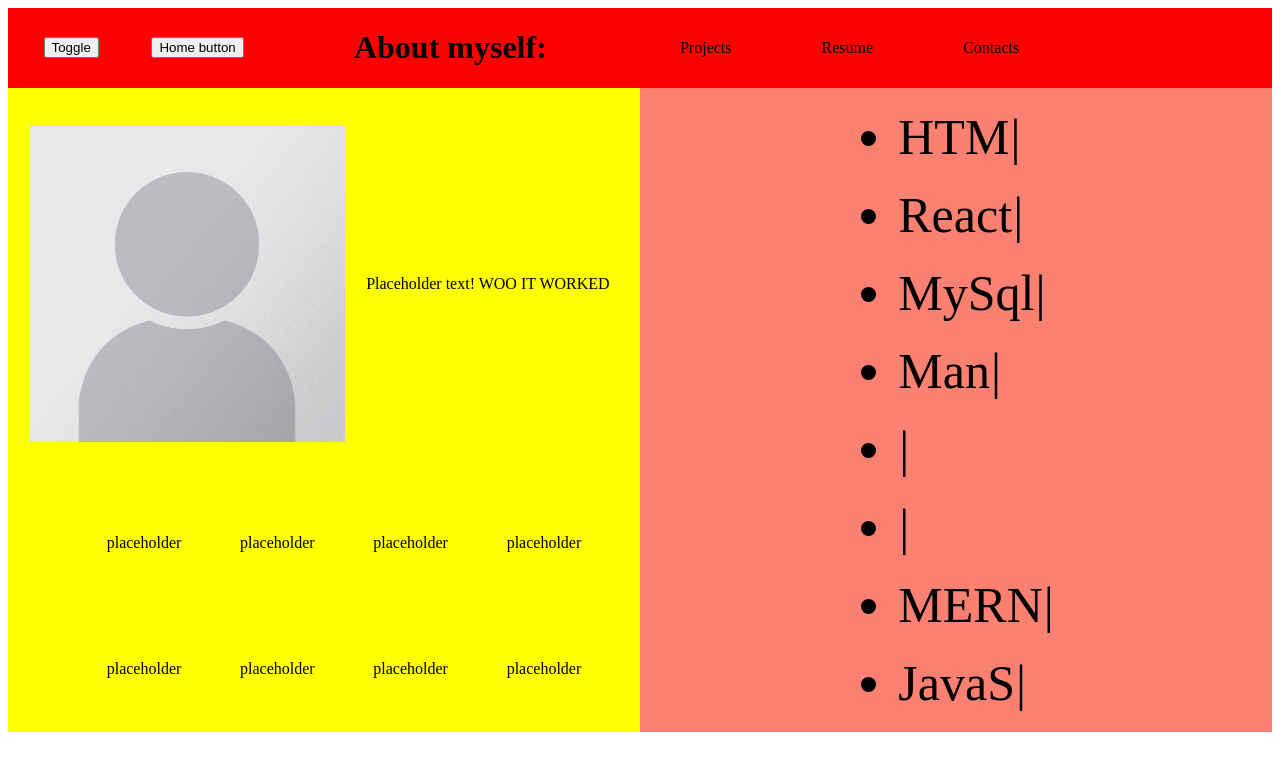
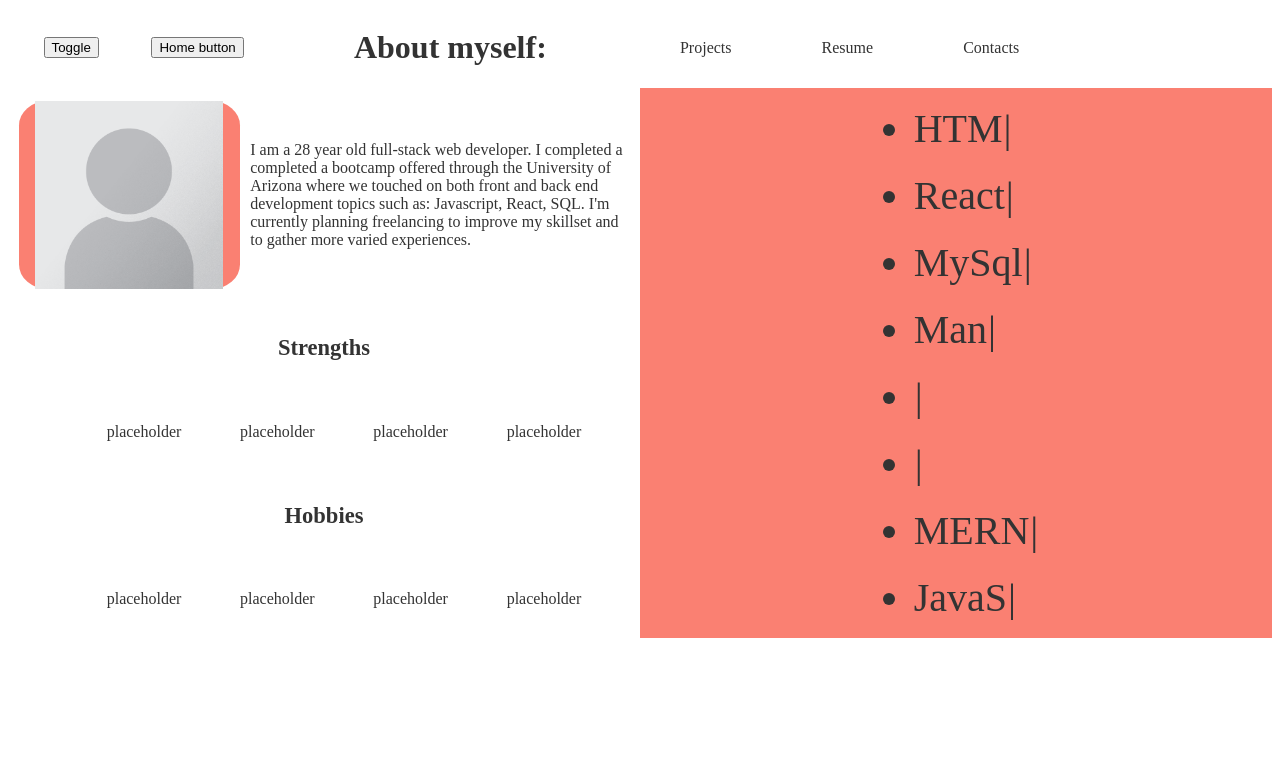
Before and after one commit to michaelphan350/actual-portfolio, a React (Create React App) app: page /about in a window 1280 px wide. Shown: the top 770 px of the page. Built offline with nearby package versions, Linux system fonts and the light colour scheme.

Commit message:
edited about page

```diff
--- a/src/pages/About.jsx
+++ b/src/pages/About.jsx
@@ -2,12 +2,25 @@ import Typewriter from "typewriter-effect"
 import Placeholderportrait from "./assets/placeholderPortrait.png"
 import "./about.scss"
 import {NavLink as Link} from "react-router-dom"
+import React, {useState, useEffect} from "react";
 
 const About = () => {
+    const [theme, setTheme] = useState('light');
+    const toggleTheme = () => {
+        if (theme === 'light') {
+            setTheme('dark')
+        } else {
+            setTheme('light');
+        }
+    };
+    useEffect(()=> {
+        document.body.className = theme;
+    }, [theme]);
+
     return (
     <div className="aboutContainer">
             <div className="navDiv">
-                <div className="toggleBtn"><button className="dayNight">Toggle</button> </div>
+                <div className="toggleBtn"><button className="dayNight" onClick={toggleTheme}>Toggle</button> </div>
                 <div className="homeBtn"><Link to="/"><button type="button" id="homeBtn">Home button</button></Link></div>
                 <h1>About myself:</h1>
                 <div className="menuLinks">
@@ -26,14 +39,22 @@ const About = () => {
             </div>
         <div className="lrContainer">
             <div className="left">
-                <img src = {Placeholderportrait} href="" alt="Placeholder for person" id="portrait"/>
-                <p className="aboutText">Placeholder text! WOO IT WORKED</p>
+                <div className="imgContainer">
+                    <img src = {Placeholderportrait} href="" alt="Placeholder for person" id="portrait"/>
+                </div>
+                <p className="aboutText">I am a 28 year old full-stack web developer. I completed a completed a bootcamp offered through the University of Arizona where we touched on both front and back end development topics such as: Javascript, React, SQL. I'm currently planning freelancing to improve my skillset and to gather more varied experiences.</p>
+                <div className="strengthsDiv">
+                    <h2>Strengths</h2>
+                </div>
                 <ul className="strengths">
                     <li>placeholder</li>
                     <li>placeholder</li>
                     <li>placeholder</li>
                     <li>placeholder</li>
                 </ul>
+                <div className="hobbiesDiv">
+                    <h2>Hobbies</h2>
+                </div>
                 <ul className="hobbies">
                     <li>placeholder</li>
                     <li>placeholder</li>
--- a/src/pages/Contacts.jsx
+++ b/src/pages/Contacts.jsx
@@ -1,10 +1,23 @@
 import "./contact.scss"
 import {NavLink as Link} from "react-router-dom"
+import React, {useState, useEffect} from "react";
+
 const Contacts = () => {
+    const [theme, setTheme] = useState('light');
+    const toggleTheme = () => {
+        if (theme === 'light') {
+            setTheme('dark')
+        } else {
+            setTheme('light');
+        }
+    };
+    useEffect(()=> {
+        document.body.className = theme;
+    }, [theme]);
     return (
-        <div className="contacts">
+        <div className={`contacts ${theme}`}>
              <div className="navDiv">
-                <div className="toggleBtn"><button className="dayNight">Toggle</button> </div>
+                <div className="toggleBtn"><button className="dayNight" onClick={toggleTheme}>Toggle</button> </div>
                 <div className="homeBtn"><Link to="/"><button type="button" id="homeBtn">Home button</button></Link></div>
                 <h1>Contacts and Socials:</h1>
                 <div className="menuLinks">
--- a/src/pages/Projects.jsx
+++ b/src/pages/Projects.jsx
@@ -1,10 +1,24 @@
 import "./projects.scss"
 import {NavLink as Link} from "react-router-dom"
+import React, {useState, useEffect} from "react";
+
 const Projects = () => {
+    const [theme, setTheme] = useState('light');
+    const toggleTheme = () => {
+        if (theme === 'light') {
+            setTheme('dark')
+        } else {
+            setTheme('light');
+        }
+    };
+    useEffect(()=> {
+        document.body.className = theme;
+    }, [theme]);
+
     return (
         <div className="projects">
              <div className="navDiv">
-                <div className="toggleBtn"><button className="dayNight">Toggle</button> </div>
+                <div className="toggleBtn"><button className="dayNight" onClick={toggleTheme}>Toggle</button> </div>
                 <div className="homeBtn"><Link to="/"><button type="button" id="homeBtn">Home button</button></Link></div>
                 <h1>My Projects:</h1>
                 <div className="menuLinks">
--- a/src/pages/Resume.jsx
+++ b/src/pages/Resume.jsx
@@ -1,10 +1,24 @@
 import "./resume.scss"
 import {NavLink as Link} from "react-router-dom"
+import React, {useState, useEffect} from "react";
+
 const Resume = () => {
+    const [theme, setTheme] = useState('light');
+    const toggleTheme = () => {
+        if (theme === 'light') {
+            setTheme('dark')
+        } else {
+            setTheme('light');
+        }
+    };
+    useEffect(()=> {
+        document.body.className = theme;
+    }, [theme]);
+
     return (
         <div className="contacts">
              <div className="navDiv">
-                <div className="toggleBtn"><button className="dayNight">Toggle</button> </div>
+                <div className="toggleBtn"><button className="dayNight" onClick={toggleTheme}>Toggle</button> </div>
                 <div className="homeBtn"><Link to="/"><button type="button" id="homeBtn">Home button</button></Link></div>
                 <h1>My Resume:</h1>
                 <div className="menuLinks">
@@ -16,7 +30,7 @@ const Resume = () => {
                         <Link to="/projects">Projects</Link>
                         </li>
                         <li>
-                        <Link to="/contacts">Contactsx</Link>
+                        <Link to="/contacts">Contacts</Link>
                         </li>
                     </ul>
                 </div>
--- a/src/pages/about.scss
+++ b/src/pages/about.scss
@@ -1,3 +1,12 @@
+.dark {
+    background-color: #333;
+    color: #fff;
+    }
+.light {
+    background-color: #fff;
+    color: #333;
+    }
+
 .aboutContainer {
     display: flex;
     flex-direction: column;
@@ -6,7 +15,6 @@
     .navDiv {
         display: flex;
         flex-direction: row;
-        background-color: red;
         text-align: center;
         align-items: center;
         justify-content: flex-start;
@@ -55,7 +63,6 @@
         flex-wrap: wrap;
 
         .left {
-            background-color: yellow;
             width: 50%;
             display: flex;
             flex-wrap: wrap;
@@ -63,11 +70,33 @@
             justify-content: space-evenly;
 
             .aboutText {
-                width: 40%;
+                width: 60%;
+                height: auto;
             }
 
-            #portrait {
-                width: 50%;
+            .imgContainer {
+                display: flex;
+                height: auto;
+                width: 35%;
+                background-color: salmon;
+                justify-content: center;
+                align-items: center;
+                border-radius: 13%;
+
+                #portrait {
+                    width: 85%;
+                }
+            }
+            .strengthsDiv {
+                font-size: 15px;
+                width: 100%;
+                text-align: center;
+            }
+
+            .hobbiesDiv {
+                font-size: 15px;
+                width: 100%;
+                text-align: center;
             }
 
             .strengths {
@@ -93,9 +122,10 @@
                 justify-content: center;
                 display: flex;
                 width: 50%;
+                height: 550px;
 
                 li {
-                    font-size: 50px;
+                    font-size: 40px;
                     margin-top: 20px;
                     margin-bottom: 20px;
 
--- a/src/pages/contact.scss
+++ b/src/pages/contact.scss
@@ -1,7 +1,15 @@
+.dark {
+    background-color: #333;
+    color: #fff;
+    }
+    .light {
+    background-color: #fff;
+    color: #333;
+    }
+
 .navDiv {
     display: flex;
     flex-direction: row;
-    background-color: red;
     text-align: center;
     align-items: center;
     justify-content: flex-start;
--- a/src/pages/projects.scss
+++ b/src/pages/projects.scss
@@ -1,7 +1,15 @@
+.dark {
+    background-color: #333;
+    color: #fff;
+    }
+    .light {
+    background-color: #fff;
+    color: #333;
+    }
+
 .navDiv {
     display: flex;
     flex-direction: row;
-    background-color: red;
     text-align: center;
     align-items: center;
     justify-content: flex-start;
--- a/src/pages/resume.scss
+++ b/src/pages/resume.scss
@@ -1,7 +1,16 @@
+.dark {
+    background-color: #333;
+    color: #fff;
+    }
+    .light {
+    background-color: #fff;
+    color: #333;
+    }
+
+
 .navDiv {
     display: flex;
     flex-direction: row;
-    background-color: red;
     text-align: center;
     align-items: center;
     justify-content: flex-start;
```
